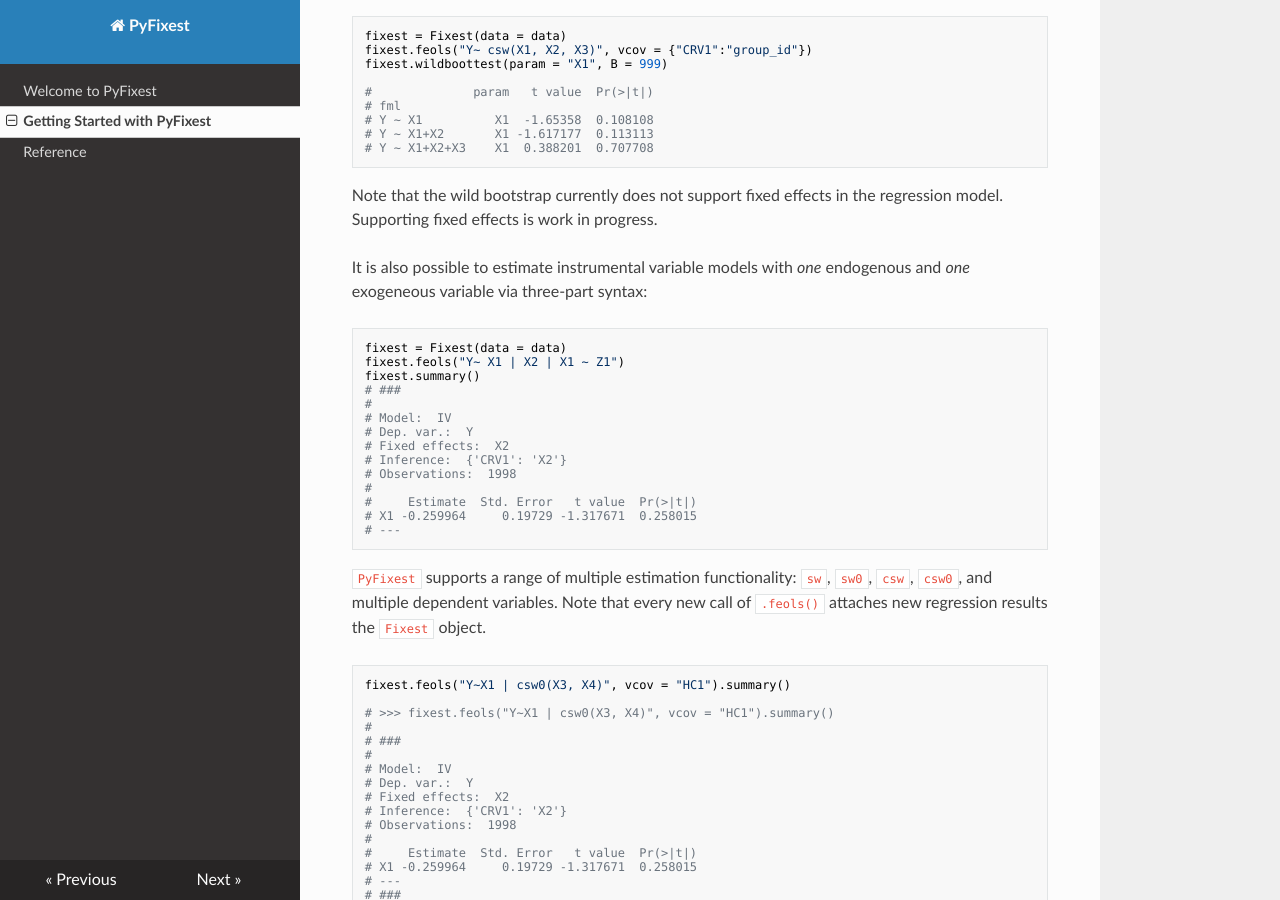
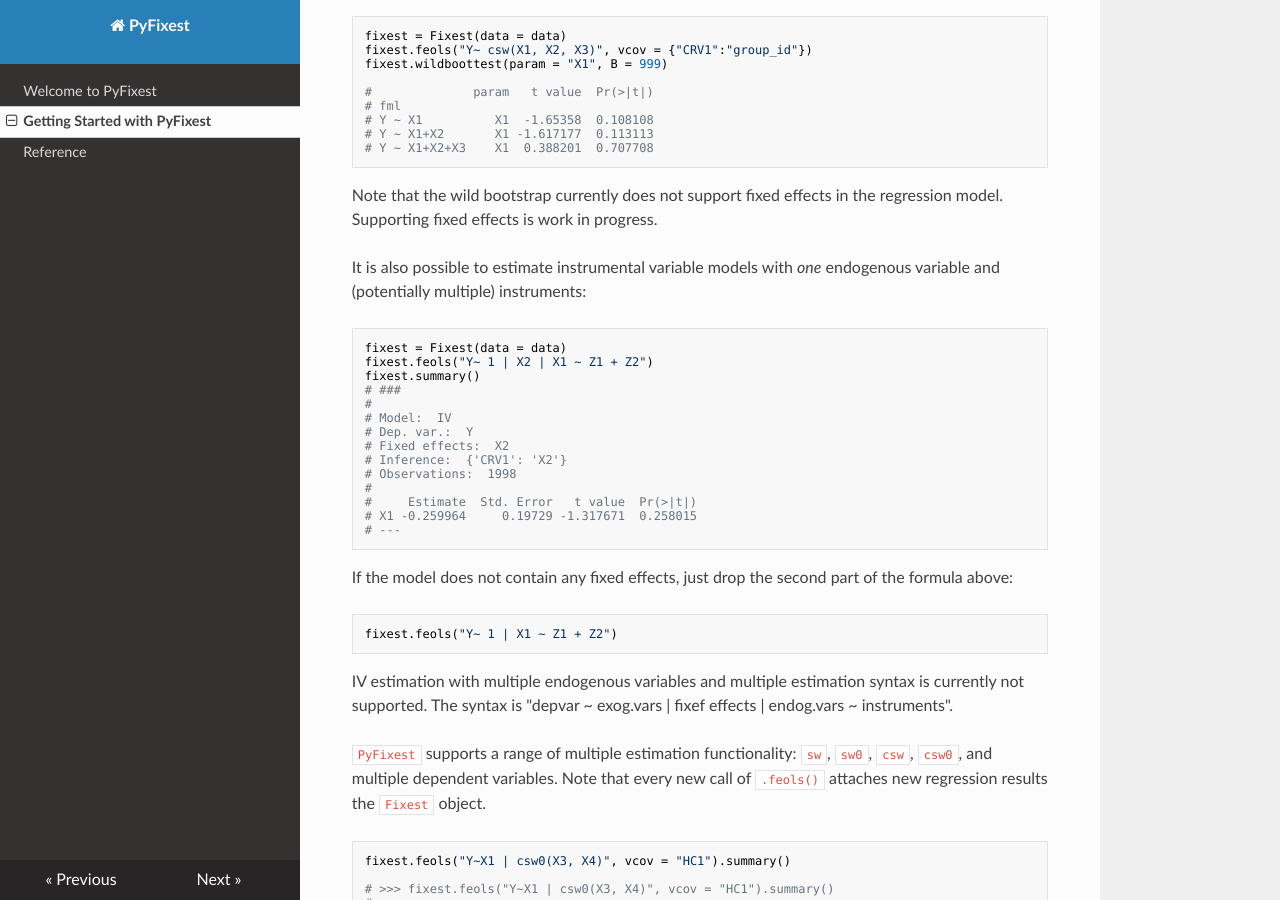
Before and after one commit to py-econometrics/pyfixest, an MkDocs documentation site: the page built from docs/tutorial.md, in a window 1280 px wide and 900 px high, scrolled down 1396 px. Built offline with MkDocs 1.6.1, drawn with Linux system fonts in a browser that asks for light colours; nearby versions of some CDN libraries.

````diff
--- a/docs/tutorial.md
+++ b/docs/tutorial.md
@@ -88,11 +88,11 @@ fixest.wildboottest(param = "X1", B = 999)
 
 Note that the wild bootstrap currently does not support fixed effects in the regression model. Supporting fixed effects is work in progress.
 
-It is also possible to estimate instrumental variable models with *one* endogenous and *one* exogeneous variable via three-part syntax:
+It is also possible to estimate instrumental variable models with *one* endogenous variable and (potentially multiple) instruments:
 
 ```python
 fixest = Fixest(data = data)
-fixest.feols("Y~ X1 | X2 | X1 ~ Z1")
+fixest.feols("Y~ 1 | X2 | X1 ~ Z1 + Z2")
 fixest.summary()
 # ###
 #
@@ -106,6 +106,14 @@ fixest.summary()
 # X1 -0.259964     0.19729 -1.317671  0.258015
 # ---
 ```
+
+If the model does not contain any fixed effects, just drop the second part of the formula above:
+
+```py
+fixest.feols("Y~ 1 | X1 ~ Z1 + Z2")
+```
+
+IV estimation with multiple endogenous variables and multiple estimation syntax is currently not supported. The syntax is "depvar ~ exog.vars | fixef effects | endog.vars ~ instruments".
 
 `PyFixest` supports a range of multiple estimation functionality: `sw`, `sw0`, `csw`, `csw0`, and multiple dependent variables. Note that every new call of `.feols()` attaches new regression results the `Fixest` object.
 
````
Also changed, not shown: 2 other files.
